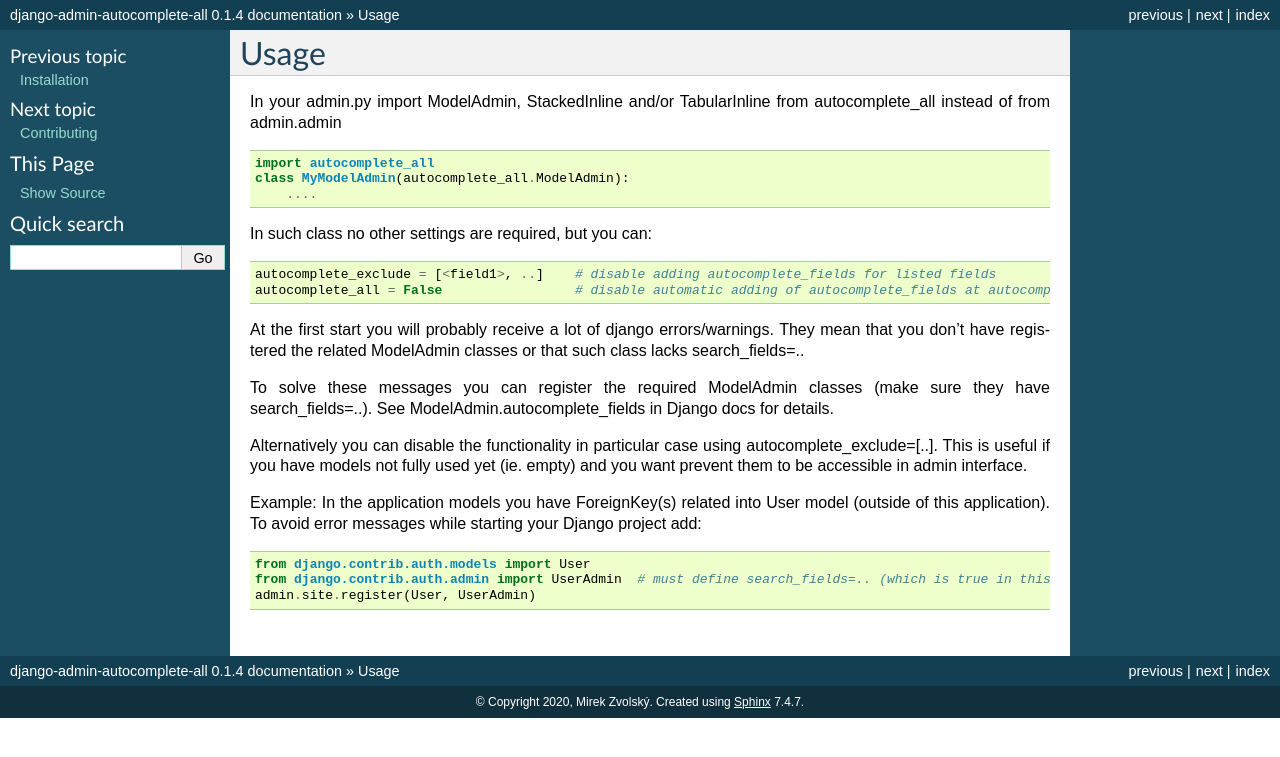
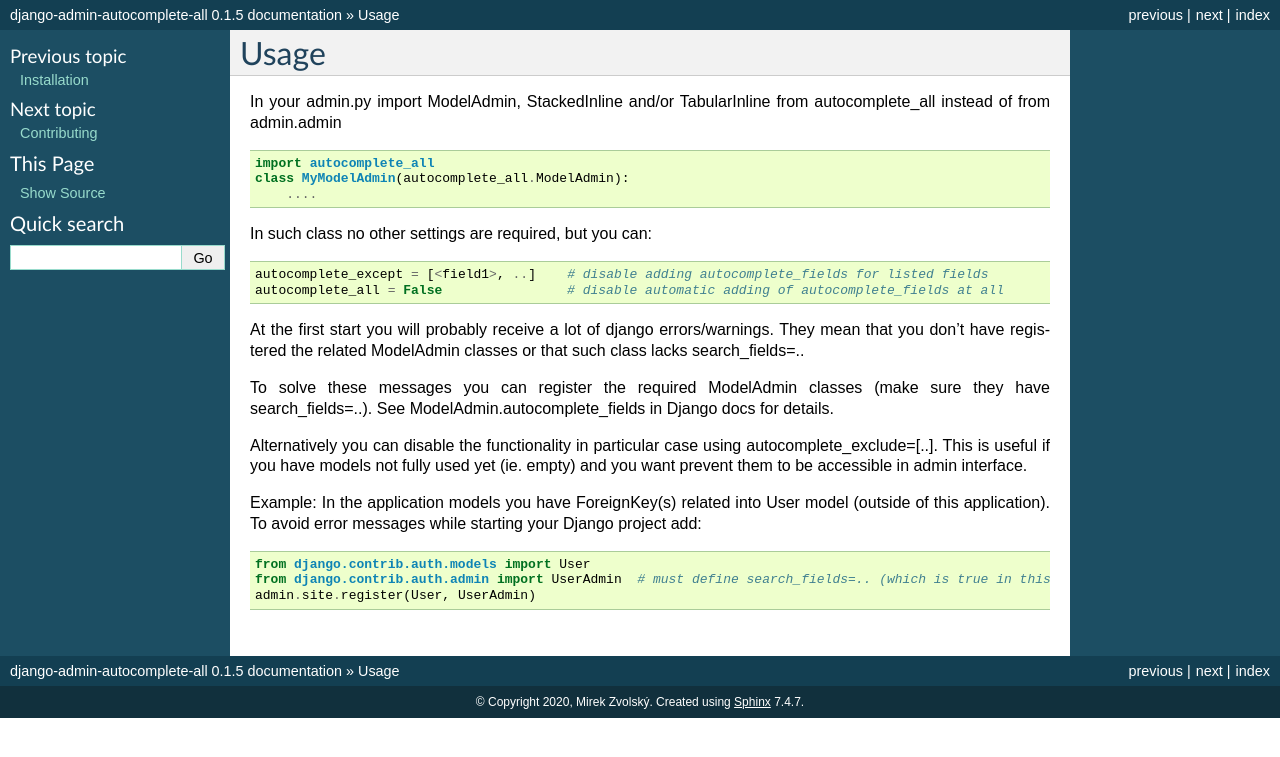
Before and after one commit to pyutil/django-admin-autocomplete-all, a Sphinx documentation site: the page built from docs/usage.rst, in a window 1280 px wide. Shown: the top 757 px of the page. Built offline with Sphinx 7.4.7, drawn with Linux system fonts in a browser that asks for light colours.

Commit message:
fix in docs: exlcude->except

```diff
--- a/autocomplete_all/_version.py
+++ b/autocomplete_all/_version.py
@@ -1 +1 @@
-__version__ = "0.1.4"
+__version__ = "0.1.5"
--- a/docs/usage.rst
+++ b/docs/usage.rst
@@ -14,8 +14,8 @@ In such class no other settings are required, but you can:
 
 .. code-block:: python
 
-    autocomplete_exclude = [<field1>, ..]    # disable adding autocomplete_fields for listed fields
-    autocomplete_all = False                 # disable automatic adding of autocomplete_fields at autocomplete_all
+    autocomplete_except = [<field1>, ..]    # disable adding autocomplete_fields for listed fields
+    autocomplete_all = False                # disable automatic adding of autocomplete_fields at all
 
 At the first start you will probably receive a lot of django errors/warnings.
 They mean that you don't have registered the related ModelAdmin classes or that such class lacks search_fields=..
```
Also changed, not shown: README.md (+3 -3 lines).
